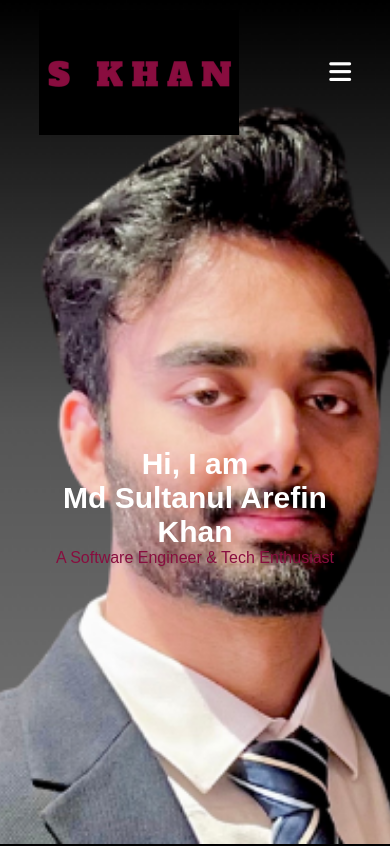
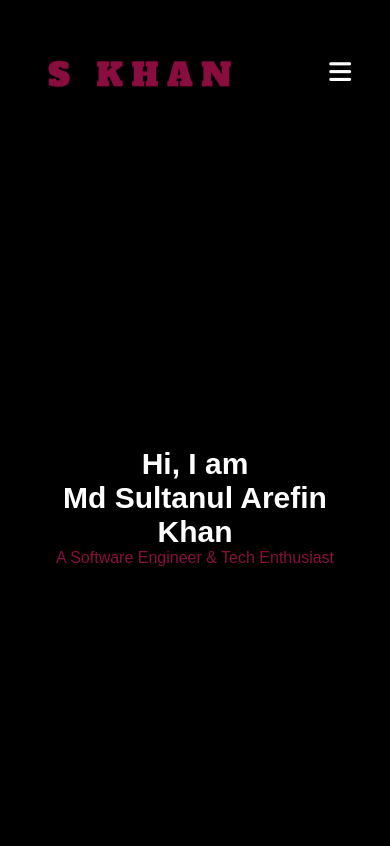
Before and after one commit to sultanul99/portfolio-website, a plain HTML site: page index.html in a window 390 px wide. Shown: the top 846 px of the page. Drawn offline with Linux system fonts and the light colour scheme.

Commit message:
fix image error
fix

```diff
--- a/style.css
+++ b/style.css
@@ -17,7 +17,7 @@ body{
 #header{
     width: 100%;
     height: 100vh;
-   /* background-image: url(background.png);*/
+    /*background-image: url(background.png);*/
     background-size: cover;
     background-position: center;
 }
@@ -285,9 +285,9 @@ nav .fa-solid{
     display: none;
 }
 @media only screen and (max-width: 500px){
-    #header{
-        background-image: url(/headshot.png);
-    }
+   /*#header{
+        background-image: url(/background.png);
+    }*/
 
     .header-text{
         margin-top: 100%;
```
